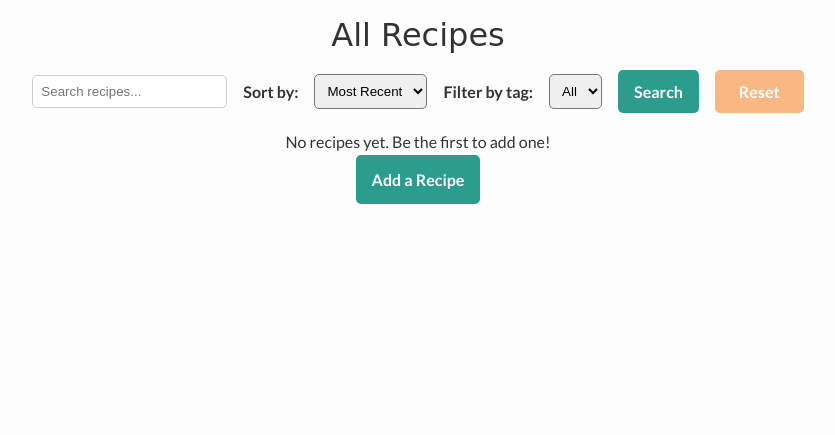
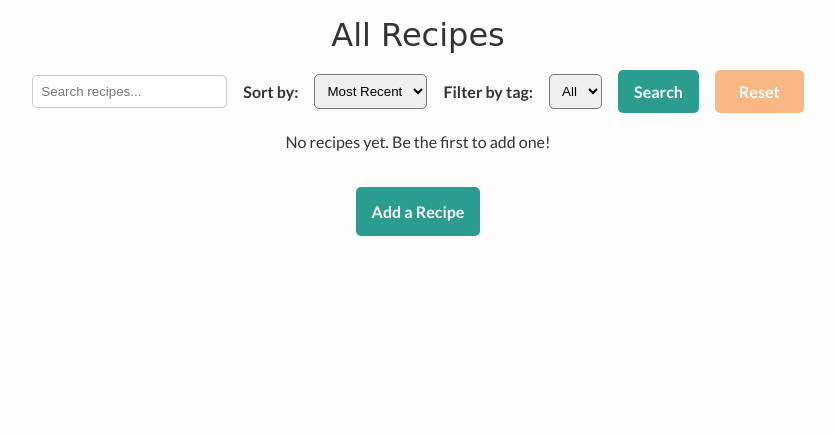
Before and after one commit to abl00mfield/recipe_collection_app, a Django app: page /recipes/ in a window 1280 px wide. Shown: the part 58-493 px from the top of the page, without its empty margins (222-1057 px from the left). Run offline with Django 5.2, Linux system fonts and the light colour scheme; data that the repository does not hold is empty; some web fonts are replaced.

Commit message:
adjusted spacing on recipe list

```diff
--- a/main_app/static/css/recipe-list.css
+++ b/main_app/static/css/recipe-list.css
@@ -235,6 +235,11 @@ h4 {
   margin: 1rem;
 }
 
+.no-recipes p,
+.no-recipes .btn {
+  margin: 1rem;
+}
+
 .reset {
   background-color: var(--color-coral-orange);
   color: white;
```
